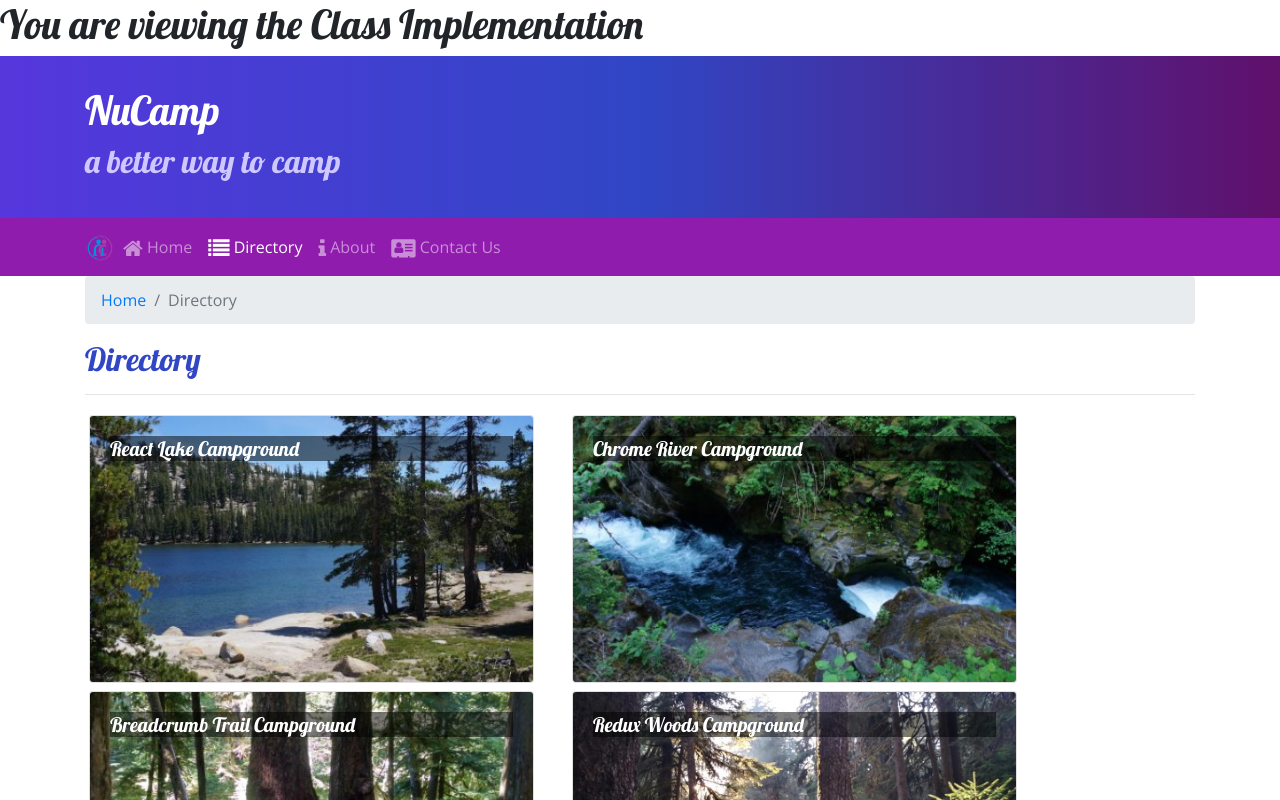
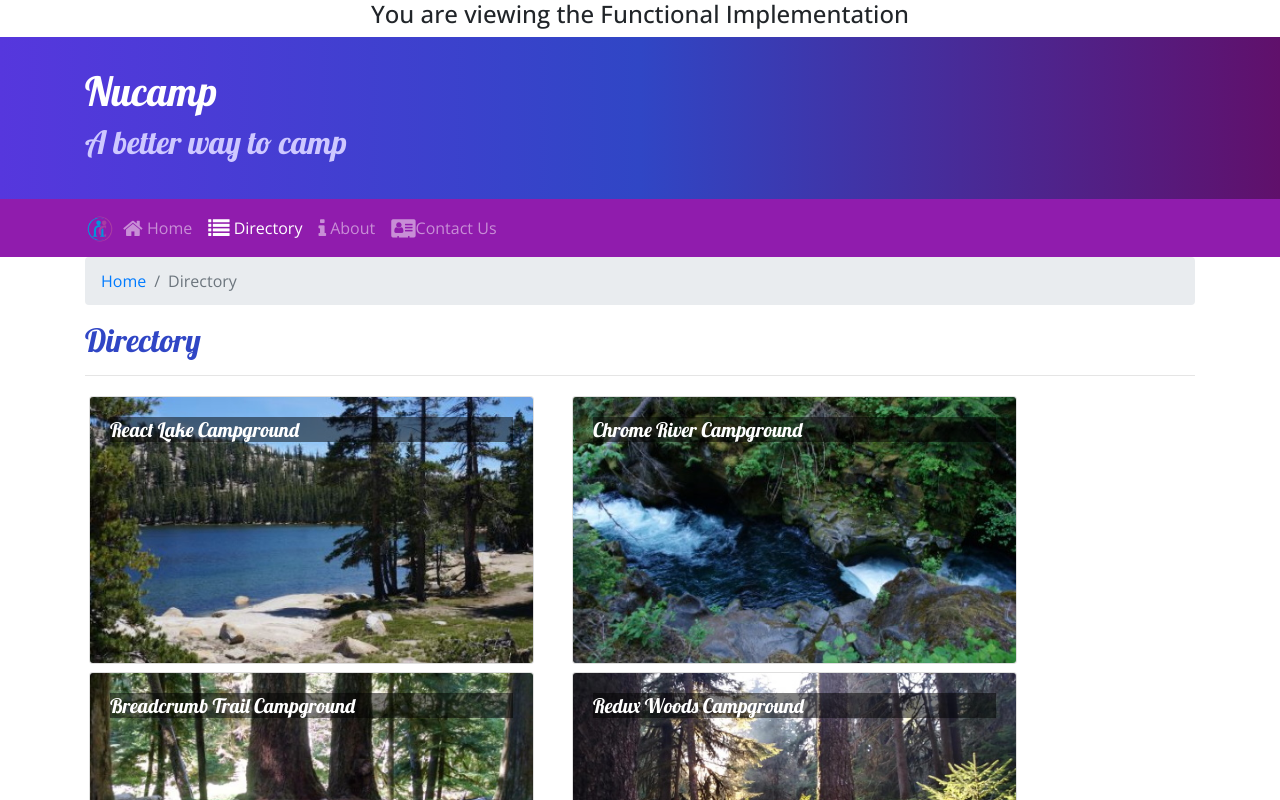
Before and after one commit to JTorresTMP/nucamp, a React (Create React App) app in the folder 3-React/nucampsite1010/: page /directory in a window 1280 px wide. Shown: the top 800 px of the page. Built offline with nearby package versions, Linux system fonts and the light colour scheme.

Commit message:
cleaned up unused imports and variables

```diff
--- a/3-React/nucampsite1010/src/App.js
+++ b/3-React/nucampsite1010/src/App.js
@@ -9,7 +9,9 @@ class App extends React.Component {
   return (
     <BrowserRouter>
       <div className="App">
-        <h1>You are viewing the Class Implementation</h1>
+        <h4 className="text-center">
+          You are viewing the Class Implementation
+        </h4>
         <MainCLS />
       </div>
     </BrowserRouter>
@@ -22,11 +24,13 @@ const FuncApp = () => {
   return (
       <BrowserRouter>
         <div className="App">
-          <h1>You are viewing the Functional Implementation</h1>
+          <h4 className="text-center">
+            You are viewing the Functional Implementation
+          </h4>
           <Main />
         </div>
       </BrowserRouter>
   );
 }
 
-export default App;
+export default FuncApp;
--- a/3-React/nucampsite1010/src/components/CampsiteInfoComponent.js
+++ b/3-React/nucampsite1010/src/components/CampsiteInfoComponent.js
@@ -3,7 +3,7 @@ import {
     Card,
     CardImg,
     CardBody,
-    CardTitle,
+    // CardTitle,
     CardText,
     Breadcrumb,
     BreadcrumbItem
--- a/3-React/nucampsite1010/src/components/functionalApproach/Main.js
+++ b/3-React/nucampsite1010/src/components/functionalApproach/Main.js
@@ -1,7 +1,7 @@
 import React, { useState } from 'react'
 import Directory from './Directory'
 import CampsiteInfo from './CampInfo'
-import NavbarComp from './NavbarComp'
+// import NavbarComp from './NavbarComp'
 import { CAMPSITES } from '../../shared/campsites'
 import { COMMENTS } from '../../shared/comments'
 import { PARTNERS } from '../../shared/partners'
@@ -23,6 +23,11 @@ const Main = (props) => {
     const onCampsiteSelect = (campID) => {
         setSelected(campID)
     }
+
+    //These 3 lines are not needed, I just want React to not shout at me
+    const unusedVars = [setCampsites, setComments, setPartners,
+        setPromotions, selected, onCampsiteSelect]
+    console.log(unusedVars && false)
 
     const HomePage = () => {
         return (
```
